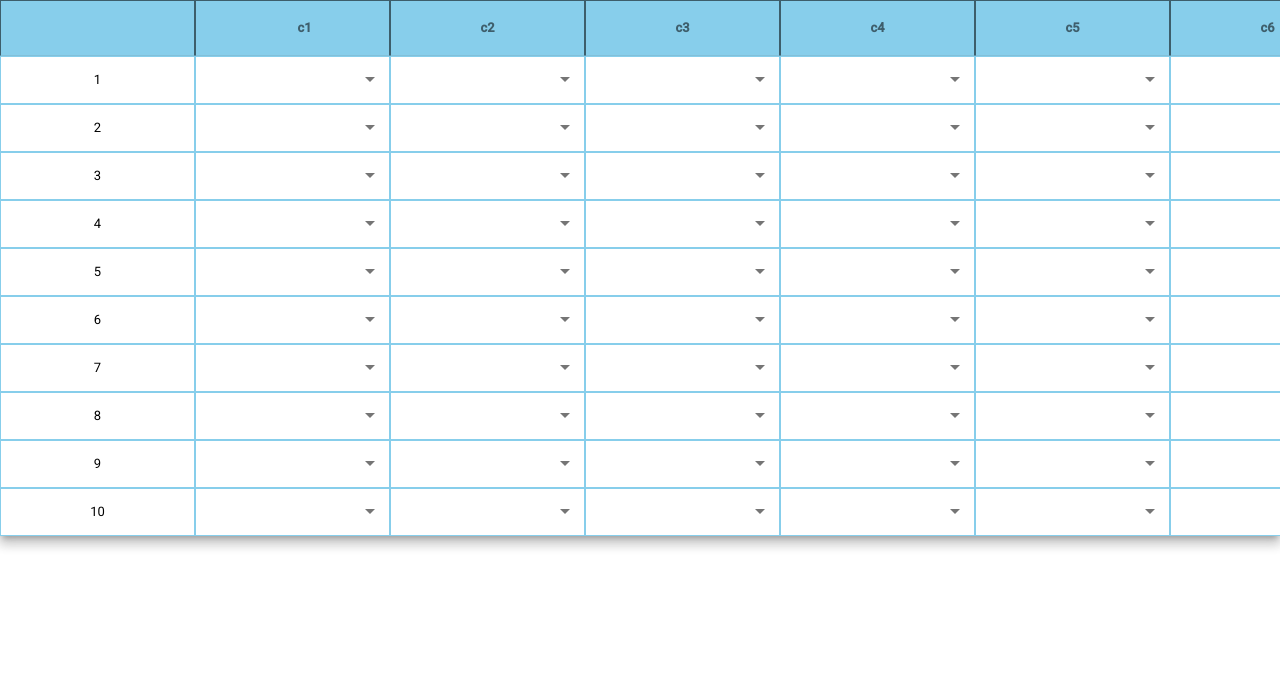
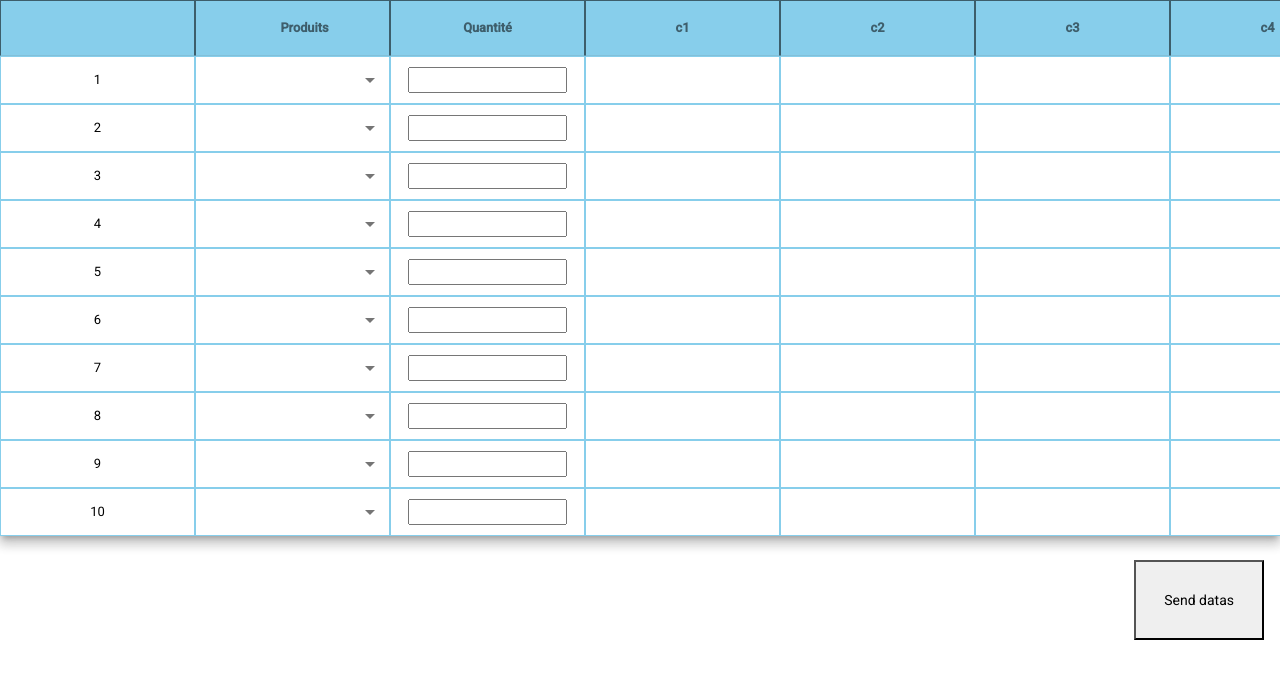
Before and after one commit to ThibautGillain/spread-sheets-app, an Angular app: page / in a window 1280 px wide. Shown: the top 678 px of the page. Built offline with nearby package versions, Linux system fonts and the light colour scheme.

Commit message:
Add cell format according to header

```diff
--- a/src/app/app.component.html
+++ b/src/app/app.component.html
@@ -1,4 +1,4 @@
-<div class="d-flex">
+<div class="d-flex mb-4">
   <mat-table [dataSource] = "dataSource" class = "mat-elevation-z8">
 
     <ng-container matColumnDef=" ">
@@ -13,13 +13,19 @@
         <a class="header-value" >{{header}}</a>
       </th>
       <td class="w-10" mat-cell *cdkCellDef="let element">
-        <mat-select [value]="defaultOption" class="w-10">
-          <mat-option *ngFor='let obj of objects' [value] ="obj.value">
-            {{obj.value}}
-          </mat-option>
-
-        </mat-select>
-        <a class="cell-value">{{element[cindex]}}</a>
+        <span *ngIf="header === 'Produits'">
+          <mat-select [value]="defaultOption" class="w-10">
+            <mat-option *ngFor='let obj of objects' [value] ="obj.value">
+              {{obj.value}}
+            </mat-option>
+          </mat-select>
+        </span>
+        <!--<span #elseBlock>
+          <textarea></textarea>
+        </span>-->
+        <span *ngIf="header === 'Quantité'">
+          <input>
+        </span>
       </td>
     </ng-container>
 
@@ -27,3 +33,7 @@
     <tr mat-row *matRowDef="let row; columns: displayedColumns;"></tr>
   </mat-table>
 </div>
+<div class="row justify-content-end mr-3">
+    <button style="padding: 2em;" mat-raised-button>Send datas</button>
+
+</div>
--- a/src/app/app.component.scss
+++ b/src/app/app.component.scss
@@ -85,4 +85,8 @@
   .w-10 {
     width:10% !important;
   }
+
+  .sendButton {
+    padding : 1em;
   }
+  }
--- a/src/app/app.component.ts
+++ b/src/app/app.component.ts
@@ -2,6 +2,7 @@ import { Component, OnInit } from '@angular/core';
 import {MatTableDataSource} from '@angular/material/table';
 import {MatTableModule} from '@angular/material/table';
 import {MatSelectModule} from '@angular/material/select';
+import {MatButtonModule} from '@angular/material/button';
 
 interface Entry {
   value: string;
@@ -49,6 +50,8 @@ export class AppComponent implements OnInit {
   }
 
   ngOnInit() {
+    this.displayedColumns.push('Produits');
+    this.displayedColumns.push('Quantité');
     for (let j = 1 ; j < inputColumns + 1 ; j++) {
       this.displayedColumns.push('c' + j.toString());
     }
```
